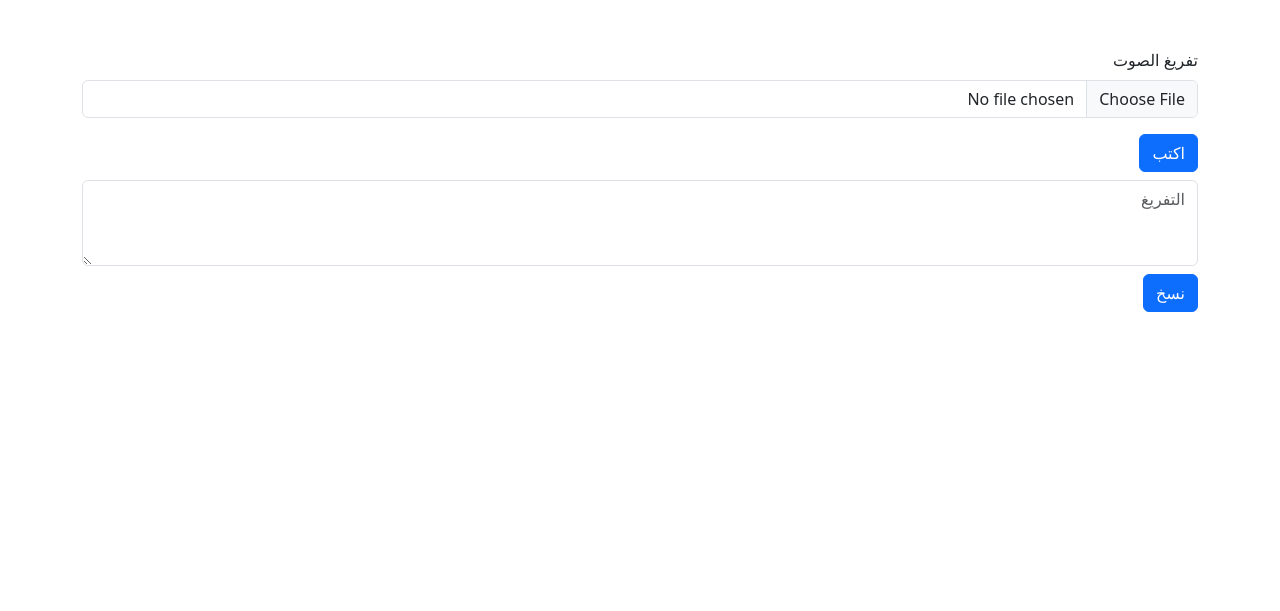
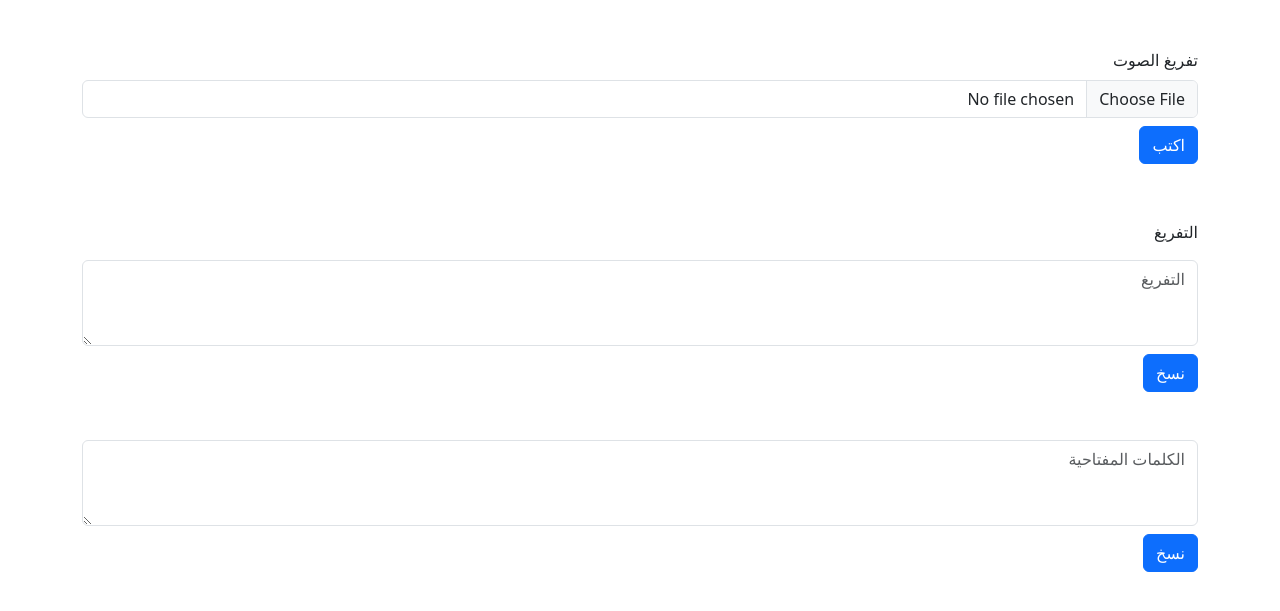
Before and after one commit to omarzayed7777/maqal_project, a Flask app: page /transcribe in a window 1280 px wide. Shown: the part 56-667 px from the top of the page. Run offline with Flask 3, Linux system fonts and the light colour scheme.

Commit message:
added keywords to transcribe page

```diff
--- a/static/transcribe.js
+++ b/static/transcribe.js
@@ -28,6 +28,7 @@ button.addEventListener('click', async function () {
     button.innerHTML = 'اكتب'
     button.style.background = '';
     button.style.borderColor = '';
+    writeKeywords()
   });
 
   function clipboard(inputField) {
@@ -40,5 +41,29 @@ button.addEventListener('click', async function () {
 
      // Copy the text inside the text field
     navigator.clipboard.writeText(copyText.value);
+  }
 
+  async function writeKeywords() {
+    const chatDiv = document.getElementById('keywords');
+    const systemSettings = 'You must write keywords/tags based on the user input. These keywords/tags must be in Arabic.';
+    const userInput = document.getElementById('toSummarize').value;
+    const response = await fetch('/gpt-api', {
+      method: 'POST',
+      headers: {
+        'Content-Type': 'application/json',
+      },
+      body: JSON.stringify({
+        system_settings: systemSettings,
+        user_input: userInput,
+      }),
+    });
+    chatDiv.innerHTML = '';
+    const reader = response.body.getReader();
+    while (true) {
+      const { done, value } = await reader.read();
+      if (done) break;
+      const chunk = new TextDecoder().decode(value);
+      // Process the chunk of data (e.g., append it to the chatDiv)
+      chatDiv.innerHTML += chunk;
+    }
   }
--- a/templates/transcribe.html
+++ b/templates/transcribe.html
@@ -2,14 +2,27 @@
 
 {% block title %}تفريغ الصوت{% endblock %}
 {% block body %}
+
 <div class="container mt-5">
-  <div class="mb-3">
+  <div class="form-group">
     <label for="formFile" class="form-label">تفريغ الصوت</label>
     <input class="form-control" type="file" id="file" name="file">
   </div>
-  <button class="btn btn-primary">اكتب</button>
-  <textarea class="form-control mt-2" name="toSummarize" id="toSummarize" rows="3" placeholder="التفريغ"></textarea>
-  <button class="btn btn-primary mt-2" onclick="clipboard('toSummarize')">نسخ</button>
+  <button class="btn btn-primary mt-2">اكتب</button>
 </div>
+<div class="container mt-5">
+  <div class="form-group">
+      <label for="formFile" class="form-label mt-2">التفريغ</label>
+      <textarea class="form-control mt-2" name="toSummarize" id="toSummarize" rows="3" placeholder="التفريغ"></textarea>
+      <button class="btn btn-primary mt-2" onclick="clipboard('toSummarize')">نسخ</button>
+  </div>
+</div>
+<div class="container mt-5">
+  <div class="form-group">
+  <textarea class="form-control mt-2" name="keywords" id="keywords" rows="3" placeholder="الكلمات المفتاحية"></textarea>
+  <button class="btn btn-primary mt-2" onclick="clipboard('keywords')">نسخ</button>
+</div>
+</div>
+
 <script src="{{ url_for('static', filename='transcribe.js')}}"></script>
 {% endblock %}
```
